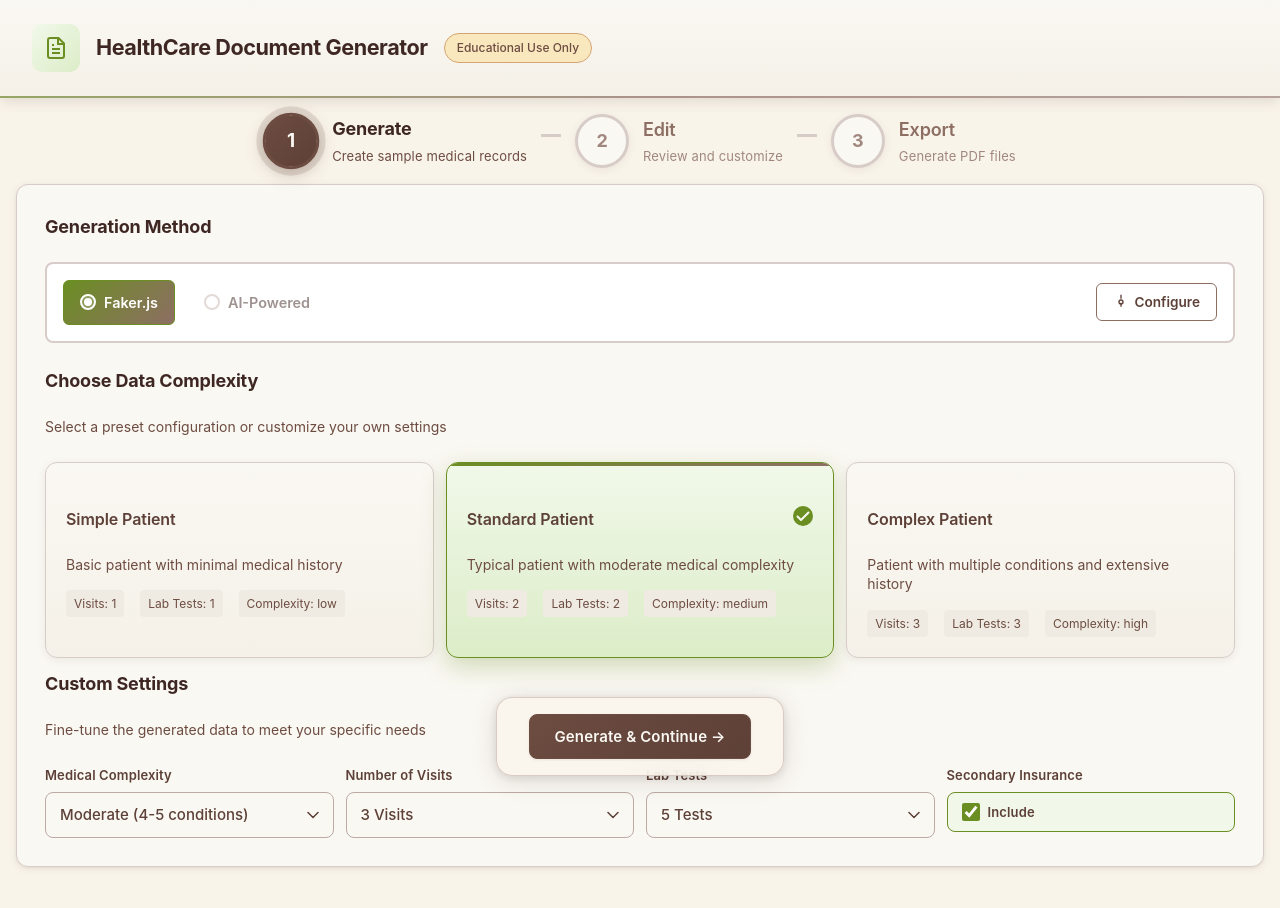
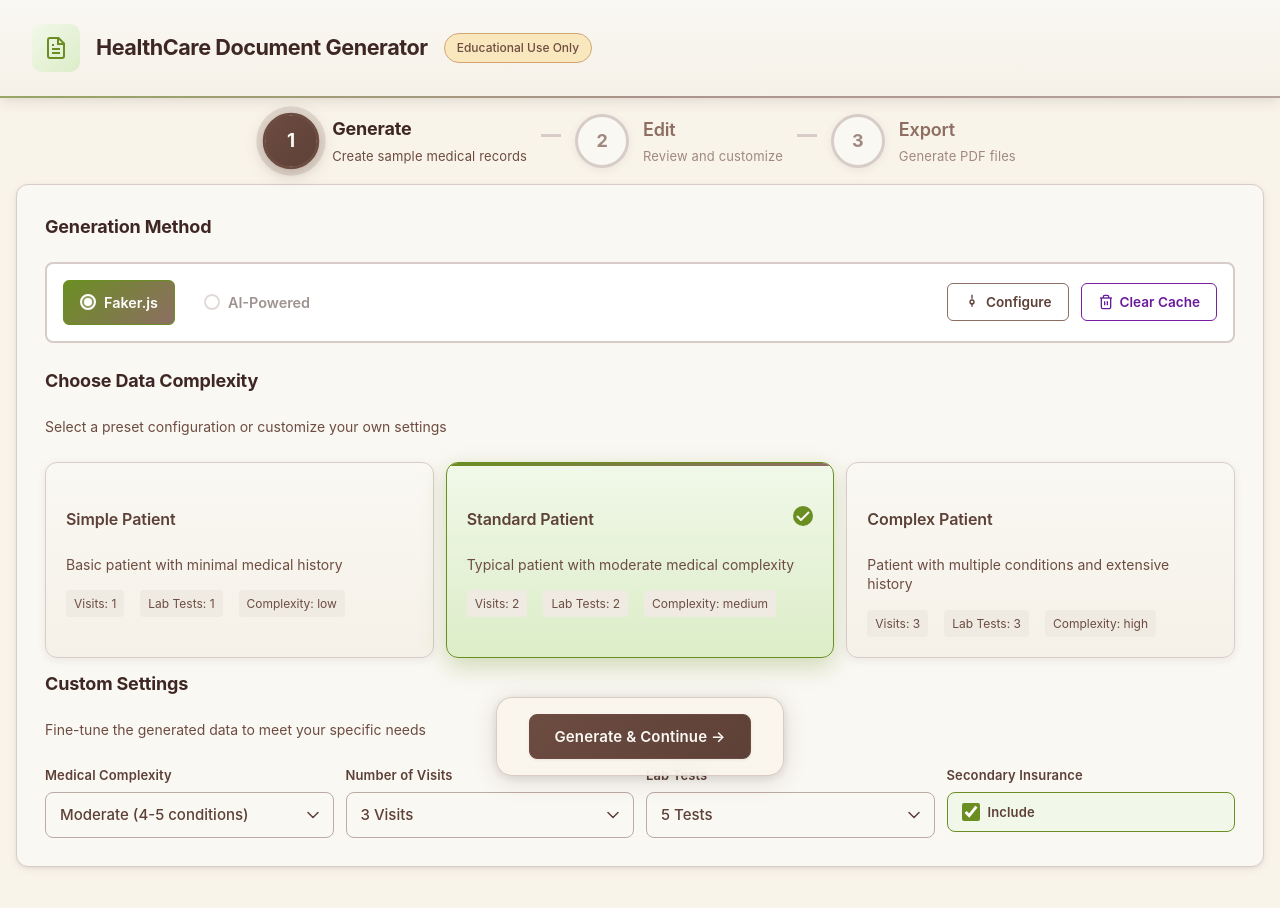
Before and after one commit to huangyingting/react-pdf-reports, a React (Vite) app: page / in a window 1280 px wide. Shown: the top 908 px of the page. Built offline with nearby package versions, Linux system fonts and the light colour scheme.

Commit message:
feat: Enhance insurance type handling and add cache clearing functionality

```diff
--- a/src/components/GenerateDataStep.css
+++ b/src/components/GenerateDataStep.css
@@ -311,15 +311,15 @@
   height: 16px;
 }
 
-.btn-clear-inline {
+.btn-reset-inline {
   display: inline-flex;
   align-items: center;
   gap: 0.375rem;
   padding: 0.625rem 1rem;
   background: white;
-  border: 1.5px solid #d32f2f;
+  border: 1.5px solid #f57c00;
   border-radius: 6px;
-  color: #c62828;
+  color: #e65100;
   font-family: inherit;
   font-size: 0.85rem;
   font-weight: 600;
@@ -328,14 +328,43 @@
   white-space: nowrap;
 }
 
-.btn-clear-inline:hover {
-  background: #d32f2f;
+.btn-reset-inline:hover {
+  background: #f57c00;
   color: white;
   transform: translateY(-1px);
-  box-shadow: 0 2px 8px rgba(211, 47, 47, 0.3);
+  box-shadow: 0 2px 8px rgba(245, 124, 0, 0.3);
 }
 
-.btn-clear-inline svg {
+.btn-reset-inline svg {
+  width: 16px;
+  height: 16px;
+}
+
+.btn-cache-inline {
+  display: inline-flex;
+  align-items: center;
+  gap: 0.375rem;
+  padding: 0.625rem 1rem;
+  background: white;
+  border: 1.5px solid #7b1fa2;
+  border-radius: 6px;
+  color: #6a1b9a;
+  font-family: inherit;
+  font-size: 0.85rem;
+  font-weight: 600;
+  cursor: pointer;
+  transition: all 0.2s ease;
+  white-space: nowrap;
+}
+
+.btn-cache-inline:hover {
+  background: #7b1fa2;
+  color: white;
+  transform: translateY(-1px);
+  box-shadow: 0 2px 8px rgba(123, 31, 162, 0.3);
+}
+
+.btn-cache-inline svg {
   width: 16px;
   height: 16px;
 }
--- a/src/components/GenerateDataStep.tsx
+++ b/src/components/GenerateDataStep.tsx
@@ -25,6 +25,7 @@ import {
   generateCMS1500WithAI
 } from '../utils/aiDataGenerator';
 import { loadAzureConfig, clearAzureConfig } from '../utils/azureConfigStorage';
+import { clearCache, DEFAULT_CACHE_CONFIG } from '../utils/cache';
 import CustomSelect from './CustomSelect';
 import AzureConfigModal from './AzureConfigModal';
 
@@ -168,18 +169,28 @@ const GenerateDataStep: React.FC<GenerateDataStepProps> = ({ onDataGenerated, on
   const handleConfigSave = (config: AzureOpenAIConfig) => {
     setAzureConfig(config);
     setShowConfigModal(false);
-    // Automatically trigger generation after config is saved
-    setTimeout(() => {
-      handleGenerateData();
-    }, 100);
+    console.log('[GenerateDataStep] Azure configuration saved successfully');
   };
 
   const handleClearConfig = () => {
-    if (window.confirm('Are you sure you want to clear the Azure OpenAI configuration? This will remove all saved settings from browser storage.')) {
+    if (window.confirm('Are you sure you want to reset the Azure OpenAI configuration? This will remove all saved settings from browser storage.')) {
       clearAzureConfig();
       setAzureConfig(null);
       setGenerationMethod('faker');
       console.log('[GenerateDataStep] Azure configuration cleared');
+    }
+  };
+
+  const handleClearCache = () => {
+    if (window.confirm('Are you sure you want to clear the cache? This will remove all cached AI-generated data from browser storage.')) {
+      try {
+        clearCache(DEFAULT_CACHE_CONFIG);
+        console.log('[GenerateDataStep] Cache cleared successfully');
+        alert('Cache cleared successfully!');
+      } catch (error) {
+        console.error('[GenerateDataStep] Failed to clear cache:', error);
+        alert('Failed to clear cache. Please check the console for details.');
+      }
     }
   };
 
@@ -247,17 +258,32 @@ const GenerateDataStep: React.FC<GenerateDataStepProps> = ({ onDataGenerated, on
                 {azureConfig && (
                   <button
                     type="button"
-                    className="btn-clear-inline"
+                    className="btn-reset-inline"
                     onClick={handleClearConfig}
-                    title="Clear Azure OpenAI configuration and local storage"
+                    title="Reset Azure OpenAI configuration"
                   >
                     <svg width="16" height="16" viewBox="0 0 24 24" fill="none" stroke="currentColor" strokeWidth="2">
-                      <polyline points="3 6 5 6 21 6"/>
-                      <path d="M19 6v14a2 2 0 0 1-2 2H7a2 2 0 0 1-2-2V6m3 0V4a2 2 0 0 1 2-2h4a2 2 0 0 1 2 2v2"/>
+                      <polyline points="1 4 1 10 7 10"/>
+                      <path d="M3.51 15a9 9 0 1 0 2.13-9.36L1 10"/>
                     </svg>
-                    Clear
+                    Reset
                   </button>
                 )}
+
+                <button
+                  type="button"
+                  className="btn-cache-inline"
+                  onClick={handleClearCache}
+                  title="Clear cached AI-generated data"
+                >
+                  <svg width="16" height="16" viewBox="0 0 24 24" fill="none" stroke="currentColor" strokeWidth="2">
+                    <polyline points="3 6 5 6 21 6"/>
+                    <path d="M19 6v14a2 2 0 0 1-2 2H7a2 2 0 0 1-2-2V6m3 0V4a2 2 0 0 1 2-2h4a2 2 0 0 1 2 2v2"/>
+                    <line x1="10" y1="11" x2="10" y2="17"/>
+                    <line x1="14" y1="11" x2="14" y2="17"/>
+                  </svg>
+                  Clear Cache
+                </button>
               </div>
             </div>
 
--- a/src/reports/insurancePolicy/InsurancePolicyDocument.tsx
+++ b/src/reports/insurancePolicy/InsurancePolicyDocument.tsx
@@ -72,7 +72,7 @@ const InsurancePolicyDocument: React.FC<InsurancePolicyDocumentProps> = ({
           </div>
           <div className="info-row">
             <div className="info-label">Plan Type:</div>
-            <div className="info-value">{insuranceInfo.type?.toUpperCase() || 'GROUP'} HEALTH PLAN</div>
+            <div className="info-value">{insuranceInfo.insuranceType?.toUpperCase() || 'GROUP'} HEALTH PLAN</div>
           </div>
         </div>
 
--- a/src/utils/aiDataGenerator.ts
+++ b/src/utils/aiDataGenerator.ts
@@ -88,6 +88,7 @@ function createAzureOpenAIClient(config: AzureOpenAIConfig): AzureOpenAI {
     apiKey: config.apiKey,
     apiVersion: apiVersion,
     deployment: config.deploymentName,
+    dangerouslyAllowBrowser: true
   });
 }
 
--- a/src/utils/dataGenerator.ts
+++ b/src/utils/dataGenerator.ts
@@ -25,7 +25,8 @@ import {
   InsurancePolicy,
   CMS1500,
   Insured,
-  Subscriber
+  Subscriber,
+  InsuranceTypeSchema
 } from './zodSchemas';
 
 import { DataPreset } from './zodSchemas';
@@ -145,6 +146,7 @@ export const INSURANCE_PLAN_TYPES = [
 ] as const;
 
 export type InsurancePlanType = typeof INSURANCE_PLAN_TYPES[number];
+
 
 export const COPAY_AMOUNTS = [
   '$0',
@@ -604,6 +606,7 @@ export const generateProvider = (): Provider => {
     billingNPI: facilityNPI,
     referringProvider: faker.datatype.boolean(0.3) ? {
       name: `Dr. ${faker.person.firstName()} ${faker.person.lastName()}`,
+      qualifier: faker.helpers.arrayElement(['DN', 'DK', 'DQ'] as const),
       npi: faker.string.numeric(10)
     } : null
   };
@@ -712,7 +715,7 @@ export const generateInsuranceInfo = (
     subscriberName: subscriber.name,
     subscriberDOB: subscriber.dateOfBirth,
     subscriberGender: subscriber.gender,
-    type: faker.helpers.arrayElement(['group', 'individual', 'medicare', 'medicaid']),
+    insuranceType: faker.helpers.arrayElement(InsuranceTypeSchema.options),
     picaCode: faker.datatype.boolean(0.3) ? faker.string.alphanumeric({ length: 2, casing: 'upper' }) : '',
     phone: subscriber.phone,
     address: subscriber.address,
--- a/src/utils/zodSchemas.ts
+++ b/src/utils/zodSchemas.ts
@@ -28,6 +28,7 @@ export const ContactSchema = z.object({
   email: z.string().email().describe('Email address'),
   emergencyContact: z.string().describe('Emergency contact name and phone')
 });
+
 
 export const InsuranceSchema = z.object({
   provider: z.string().describe('Insurance provider name'),
@@ -83,6 +84,17 @@ export const PatientSchema = z.object({
 // ============================================================================
 // Insurance Information
 // ============================================================================
+export const InsuranceTypeSchema = z.enum([
+  'Medicare',
+  'Medicaid',
+  'TRICARE',
+  'CHAMPVA',
+  'Group',
+  'FECA',
+  'Other'
+]).describe('Type of insurance coverage, e.g., Medicare, Medicaid, TRICARE, CHAMPVA, Group, FECA, Other');
+
+export type InsuranceType = z.infer<typeof InsuranceTypeSchema>;
 
 export const InsuranceInfoSchema = z.object({
   primaryInsurance: InsuranceSchema,
@@ -90,7 +102,7 @@ export const InsuranceInfoSchema = z.object({
   subscriberName: z.string().describe('Subscribername if different from patient'),
   subscriberDOB: z.string().describe('Subscriber date of birth'),
   subscriberGender: GenderSchema,
-  type: z.string().describe('Insurance type'),
+  insuranceType: InsuranceTypeSchema,
   picaCode: z.string().nullable().describe('PICA code'),
   phone: z.string().describe('Subscriber phone'),
   address: AddressSchema.describe("Subscriber address"),
@@ -100,6 +112,12 @@ export const InsuranceInfoSchema = z.object({
 // ============================================================================
 // Provider Information
 // ============================================================================
+
+export const ReferringProviderSchema = z.object({
+  name: z.string().describe('Referring provider full name'),
+  qualifier: z.enum(['DN', 'DK', 'DQ']).describe('Qualifier code (DN: Doctor of Nursing, DK: Doctor of Kinesiology, DQ: Doctor of Osteopathy)'),
+  npi: z.string().describe('Referring provider NPI')
+});
 
 export const ProviderSchema = z.object({
   name: z.string().describe('Provider full name (e.g., Dr. John Smith)'),
@@ -119,11 +137,7 @@ export const ProviderSchema = z.object({
   billingAddress: z.string().describe('Billing address'),
   billingPhone: z.string().describe('Billing phone number'),
   billingNPI: z.string().describe('Billing NPI'),
-  // Legacy field for backward compatibility
-  referringProvider: z.object({
-    name: z.string(),
-    npi: z.string()
-  }).nullable().describe('Referring provider information')
+  referringProvider: ReferringProviderSchema.nullable().describe('Referring provider information')
 });
 
 // ============================================================================
@@ -391,6 +405,7 @@ export type Pharmacy = z.infer<typeof PharmacySchema>;
 export type Patient = z.infer<typeof PatientSchema>;
 export type Insurance = z.infer<typeof InsuranceSchema>;
 export type InsuranceInfo = z.infer<typeof InsuranceInfoSchema>;
+export type ReferringProvider = z.infer<typeof ReferringProviderSchema>;
 export type Provider = z.infer<typeof ProviderSchema>;
 export type ServiceLine = z.infer<typeof ServiceLineSchema>;
 export type ClaimInfo = z.infer<typeof ClaimSchema>;
```
Also changed, not shown: src/reports/cms1500/CMS1500Form.tsx (+12 -8 lines).
